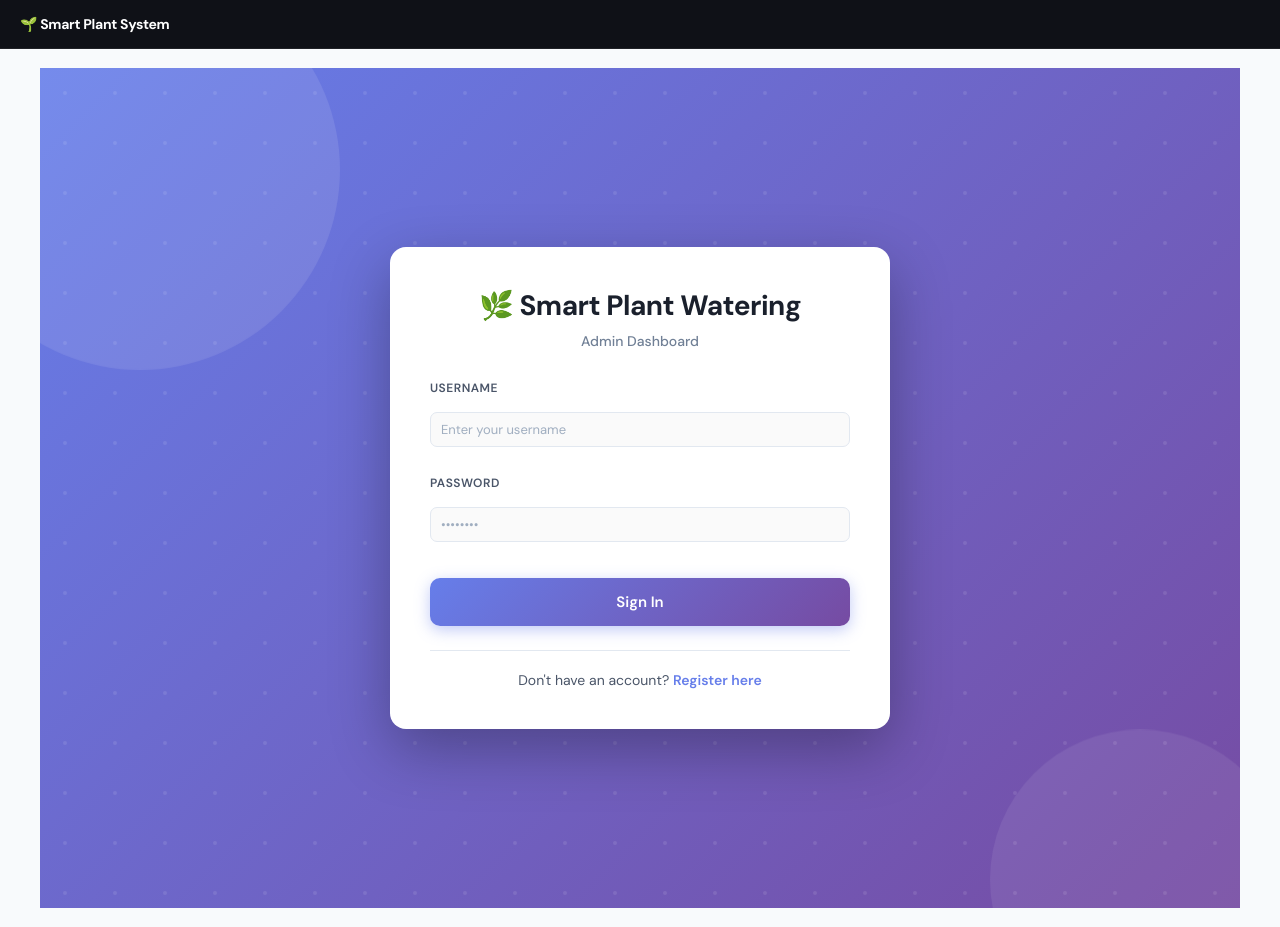
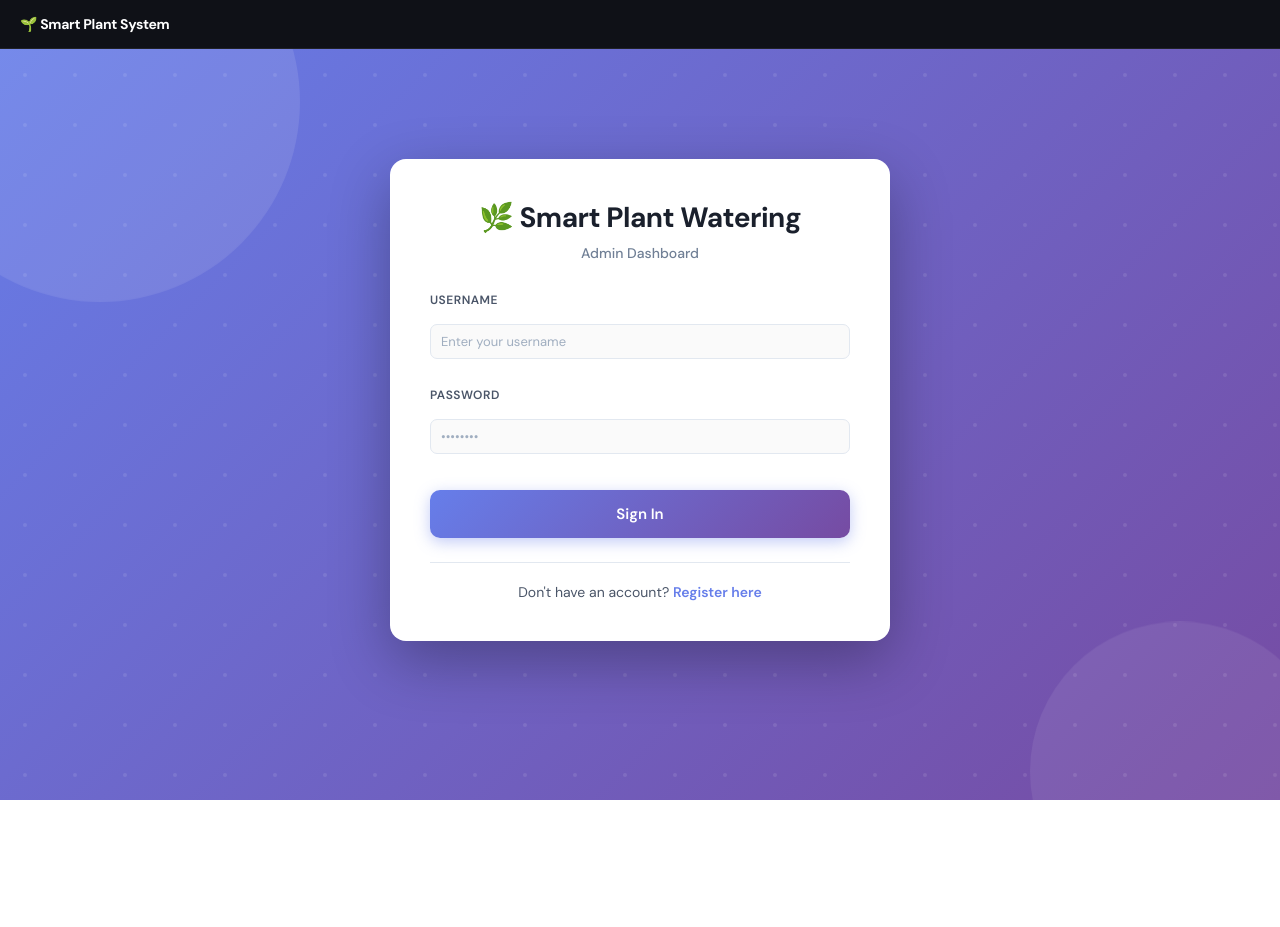
Before and after one commit to wlasah/Smart-Plant-Watering-System, a React (Create React App) app: page /login in a window 1280 px wide. After the commit the page ends 800 px from the top, so only its background shows below. Built offline with nearby package versions, Linux system fonts and the light colour scheme.

Commit message:
Extend gradient background to occupy full viewport

```diff
--- a/src/styles/FormStyles.css
+++ b/src/styles/FormStyles.css
@@ -1,16 +1,28 @@
 @import url('https://fonts.googleapis.com/css2?family=DM+Sans:wght@300;400;500;600;700&display=swap');
+
+/* Reset body and html for full background */
+html, body {
+  margin: 0;
+  padding: 0;
+  width: 100%;
+  height: 100%;
+}
 
 /* Enhanced Form Page Styling */
 .form-page-wrapper {
-  min-height: 100vh;
+  width: 100vw;
+  height: 100vh;
   background: linear-gradient(135deg, #667eea 0%, #764ba2 100%);
   display: flex;
   align-items: center;
   justify-content: center;
-  padding: 20px;
-  position: relative;
-  overflow: hidden;
+  padding: 0;
+  position: fixed;
+  top: 0;
+  left: 0;
+  overflow: auto;
   font-family: 'DM Sans', sans-serif;
+  box-sizing: border-box;
 }
 
 .form-page-wrapper::before {
@@ -52,7 +64,7 @@
 
 .form-page {
   max-width: 420px;
-  width: 100%;
+  width: calc(100% - 40px);
   background: white;
   border-radius: 16px;
   box-shadow: 0 20px 60px rgba(0, 0, 0, 0.3);
@@ -62,6 +74,7 @@
   position: relative;
   z-index: 10;
   animation: slideUp 0.5s cubic-bezier(0.34, 1.56, 0.64, 1);
+  margin: 20px;
 }
 
 @keyframes slideUp {
```
